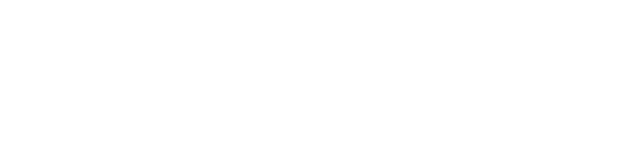
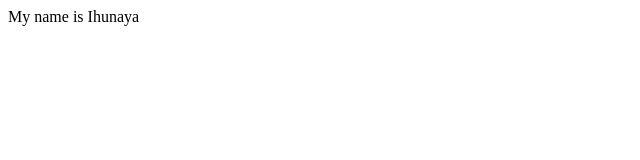
Before and after one commit to TheRexDevs/EventSphere-LP, a plain HTML site: page index.html in a window 1280 px wide. Shown: the whole page, without its empty margins (0-640 px from the left). Drawn offline with Linux system fonts and the light colour scheme.

Commit message:
added my name

```diff
--- a/index.html
+++ b/index.html
@@ -5,5 +5,7 @@
     <meta name="viewport" content="width=device-width, initial-scale=1.0" />
     <title>Document</title>
   </head>
-  <body></body>
+  <body>
+    My name is Ihunaya
+  </body>
 </html>
```
